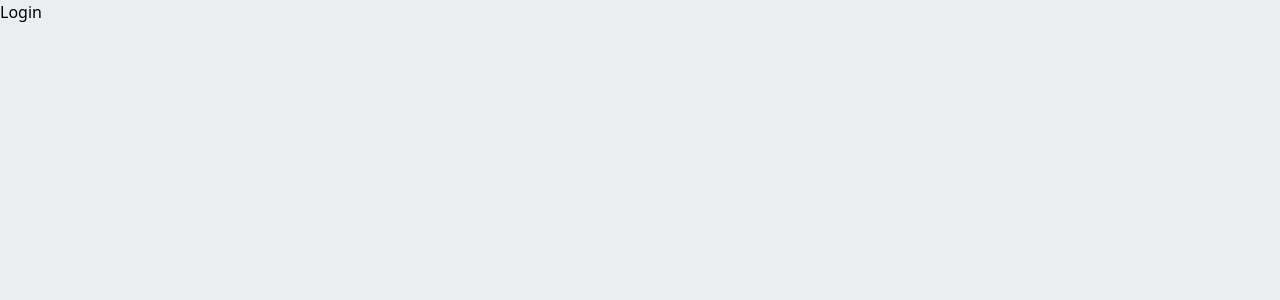
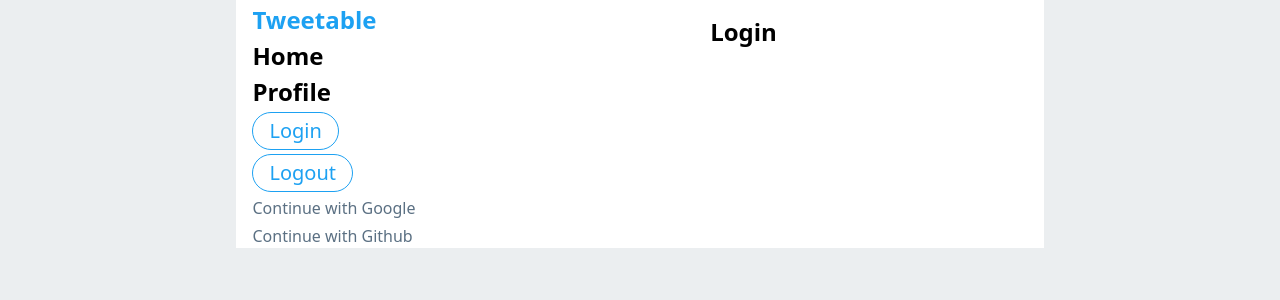
Before and after one commit to xtrator/tailwind-tweetable, a React (Vite) app: page /login in a window 1280 px wide. Shown: the top 300 px of the page. Built offline with nearby package versions, Linux system fonts and the light colour scheme.

Commit message:
create login route

```diff
--- a/src/App.jsx
+++ b/src/App.jsx
@@ -1,7 +1,7 @@
 import { Routes, Route } from "react-router-dom";
 import Components from "./routes/Components";
 import Home from "./routes/Home";
-import Login from "./routes/Login";
+import Login from "./routes/sessions/Login";
 import Profile from "./routes/Profile";
 
 function App() {
--- a/src/components/page/Nav.jsx
+++ b/src/components/page/Nav.jsx
@@ -3,7 +3,7 @@ import { Link } from "react-router-dom";
 
 export default function Nav() {
   return (
-    <div className="bg-white min-w-12 pt-1 pl-4 pr-7 flex flex-col gap-1">
+    <div className="bg-white min-w-12 pt-1 pl-4 pr-7 flex flex-col gap-1 items-start">
       <p className="text-2xl font-semibold text-primary">Tweetable</p>
       <Link className="text-2xl font-semibold" to="/">
         Home
@@ -11,8 +11,15 @@ export default function Nav() {
       <Link className="text-2xl font-semibold" to="/profile">
         Profile
       </Link>
-      <p className="text-xl text-primary font-light cursor-pointer">Login</p>
-      <p className="text-xl text-primary font-light cursor-pointer">Logout</p>
+      <Link
+        to="/login"
+        className="text-xl text-primary font-light hover:text-primary-hover border border-primary rounded-full px-4 py-1"
+      >
+        Login
+      </Link>
+      <Link className="text-xl text-primary font-light hover:text-primary-hover border border-primary rounded-full px-4 py-1">
+        Logout
+      </Link>
       <p className="text-secondary-text hover:text-primary-hover font-light cursor-pointer">
         Continue with Google
       </p>
--- a/src/routes/Login.jsx
+++ /dev/null
@@ -1,7 +0,0 @@
-import React from 'react'
-
-export default function Login() {
-  return (
-    <div>Login</div>
-  )
-}
--- /dev/null
+++ b/src/routes/sessions/Login.jsx
@@ -0,0 +1,23 @@
+import React from "react";
+import Nav from "../../components/page/Nav";
+
+export default function Login() {
+  return (
+    <>
+      <>
+        <div className="flex justify-center">
+          <div className="flex">
+            <Nav />
+            <div className="bg-white 2xl:w-[800px] sm:w-[600px]">
+              <div>
+                <h2 className="p-4 text-2xl font-semibold text-center">
+                  Login
+                </h2>
+              </div>
+            </div>
+          </div>
+        </div>
+      </>
+    </>
+  );
+}
```
